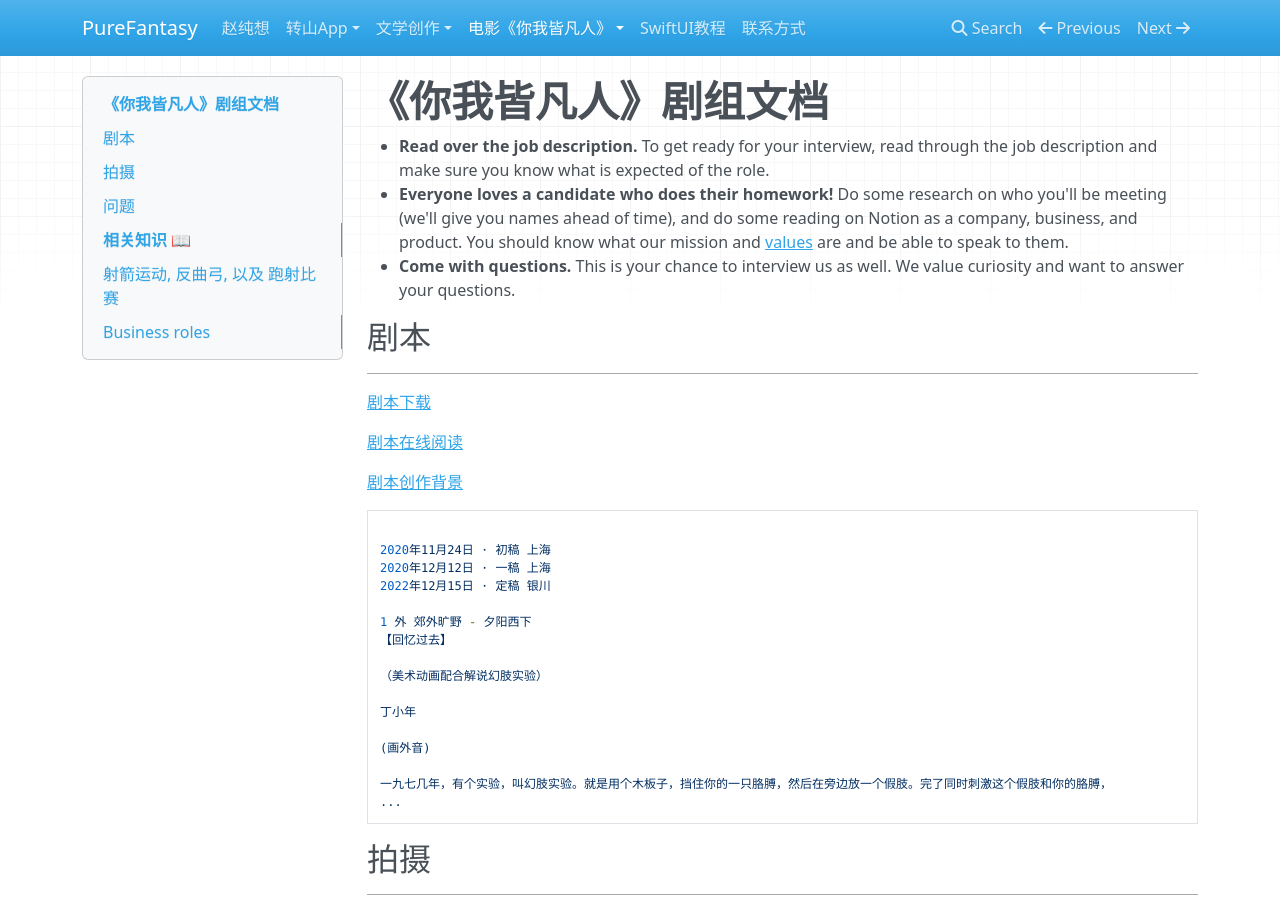
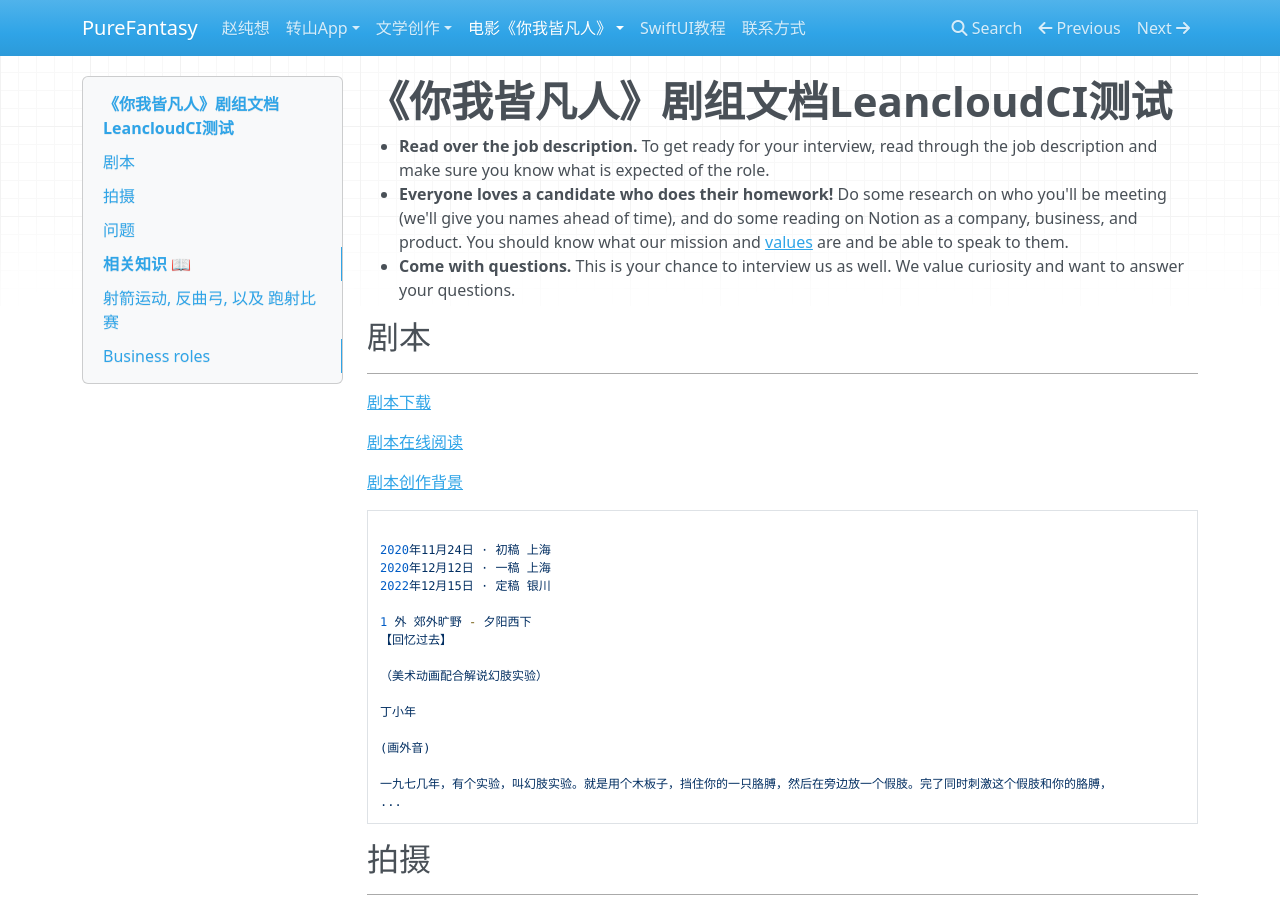
Before and after one commit to liseami/liseami.github.io, an MkDocs documentation site: the page built from docs/film/film.md, in a window 1280 px wide and 900 px high. Built offline with MkDocs 1.6.1, drawn with Linux system fonts in a browser that asks for light colours; nearby versions of some CDN libraries.

Commit message:
Update film.md

```diff
--- a/docs/film/film.md
+++ b/docs/film/film.md
@@ -1,5 +1,5 @@
 
-#**《你我皆凡人》剧组文档**
+#**《你我皆凡人》剧组文档LeancloudCI测试**
 - **Read over the job description.** To get ready for your interview, read through the job description and make sure you know what is expected of the role.
 - **Everyone loves a candidate who does their homework!** Do some research on who you'll be meeting (we'll give you names ahead of time), and do some reading on Notion as a company, business, and product. You should know what our mission and [values](https://www.notion.so/blog/notion-operating-values) are and be able to speak to them.
 - **Come with questions.** This is your chance to interview us as well. We value curiosity and want to answer your questions.
```
